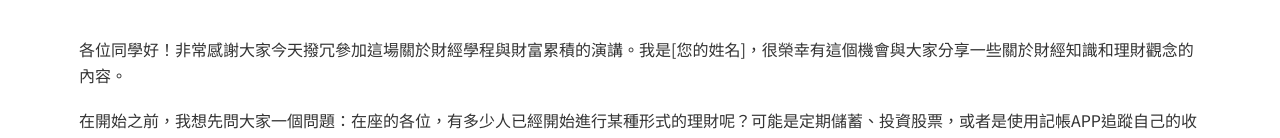
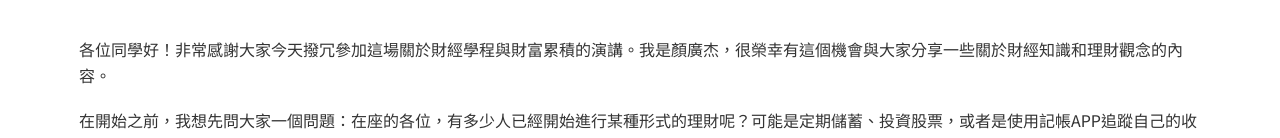
Before and after one commit to quetion/financial-lecture, a plain HTML site: page index.html in a window 1280 px wide. Shown: the part 377-515 px from the top of the page. Drawn offline with Linux system fonts and the light colour scheme.

Commit message:
Update index.html

```diff
--- a/index.html
+++ b/index.html
@@ -29,7 +29,7 @@
         <section id="intro" class="section">
             <div class="container">
                 <h2>開場與自我介紹</h2>
-                <p>各位同學好！非常感謝大家今天撥冗參加這場關於財經學程與財富累積的演講。我是[您的姓名]，很榮幸有這個機會與大家分享一些關於財經知識和理財觀念的內容。</p>
+                <p>各位同學好！非常感謝大家今天撥冗參加這場關於財經學程與財富累積的演講。我是顏廣杰，很榮幸有這個機會與大家分享一些關於財經知識和理財觀念的內容。</p>
 
                 <p>在開始之前，我想先問大家一個問題：在座的各位，有多少人已經開始進行某種形式的理財呢？可能是定期儲蓄、投資股票，或者是使用記帳APP追蹤自己的收支？</p>
 
```
